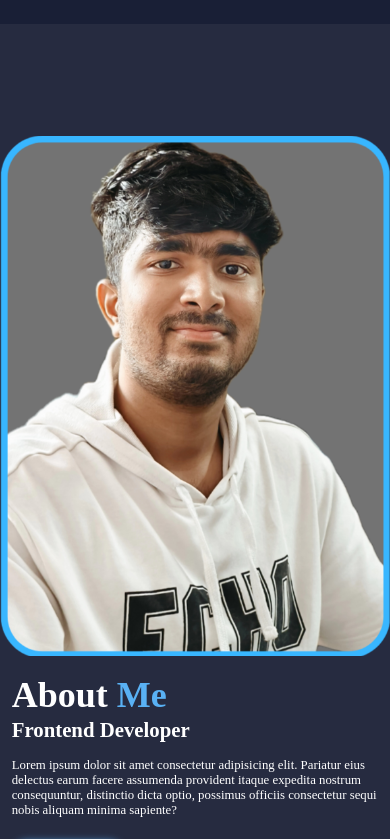
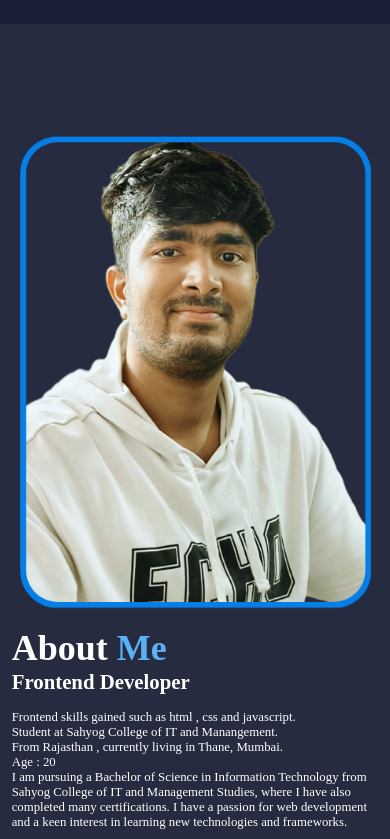
Before and after one commit to rahulbhati20/CodeAlpha_Portfolio, a plain HTML site: page index.html in a window 390 px wide. Shown: the part 820-1659 px from the top of the page. Drawn offline with nearby package versions, Linux system fonts and the light colour scheme.

Commit message:
Done final

```diff
--- a/index.html
+++ b/index.html
@@ -32,7 +32,7 @@
             <h3>Hi, I'm</h3>
             <h1>Rahul Bhati</h1>
             <h3>And I am  a <span class=" multiple-text"> </span></h3>
-            <p>As a web developer, I use my skills to create and maintain web applications that match students and employers for internships. I am pursuing a Bachelor of Science in Information Technology from Sahyog College of IT and Management Studies, where I have also completed many certifications. I have a passion for web development and a keen interest in learning new technologies and frameworks. I am eager to apply my knowledge and creativity to real-world projects that make a positive impact on society. I am looking for opportunities to grow as a web developer and collaborate with diverse and talented teams.</p>
+            <p>As a web developer, I use my skills to create and maintain web applications that match students and employers for internships . I am eager to apply my knowledge and creativity to real-world projects that make a positive impact on society. I am looking for opportunities to grow as a web developer and collaborate with diverse and talented teams.</p>
             <div class="socialmedia">
                 <a href="https://www.facebook.com/profile.php?id=100027711161724&mibextid=ZbWKwL" target="_blank"><i class="fa-brands fa-facebook"></i></a>
                 <a href="#" target="_blank"><i class="fa-brands fa-x-twitter"></i></a>
@@ -49,12 +49,18 @@
     <!-- About Section -->
     <section class="about" id="about">
         <div class="about-img">
-            <img src="about_pic.png" alt="About Me">
+            <img src="about2.png" alt="About Me">
         </div>
         <div class="about-content">
             <h2 class="heading">About <span>Me</span></h2>
             <h3>Frontend Developer</h3>
-            <p>Lorem ipsum dolor sit amet consectetur adipisicing elit. Pariatur eius delectus earum facere assumenda provident itaque expedita nostrum consequuntur, distinctio dicta optio, possimus officiis consectetur sequi nobis aliquam minima sapiente?</p>
+<p>
+Frontend skills gained such as html , css and javascript. <br>
+Student at Sahyog College of IT and Manangement. <br>
+From Rajasthan , currently living in Thane, Mumbai. <br>
+Age : 20  <br>
+I am pursuing a Bachelor of Science in Information Technology from Sahyog College of IT and Management Studies, where I have also completed many certifications. I have a passion for web development and a keen interest in learning new technologies and frameworks.
+</p>
             <a href="#" class="btn">Read more</a>
         </div>
     </section>
--- a/style.css
+++ b/style.css
@@ -162,7 +162,7 @@ span{
     background: var(--snd-bg-color);
 }
 .about-img img{
-    width: 35vw;
+    width: 33vw;
 }
 .heading
 {
@@ -440,7 +440,7 @@ span{
         flex-direction: column;
     }
     .about-img img{
-        width: 90vw;
+        width: 86vw;
         margin-top: 4rem;
     }
     .skills h2{
@@ -464,7 +464,7 @@ span{
         margin-top: 8rem;
     }
     .about-img img{
-        width: 100vw;
+        width: 90vw;
         margin-top: 4rem;
     }
 }
```
Also changed, not shown: about2.png (added), about_img.png (deleted), about_pic.png (deleted).
